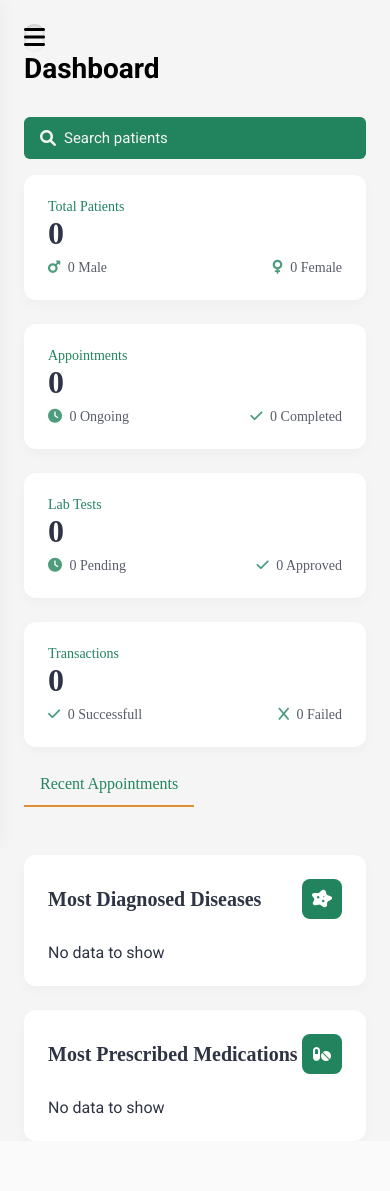
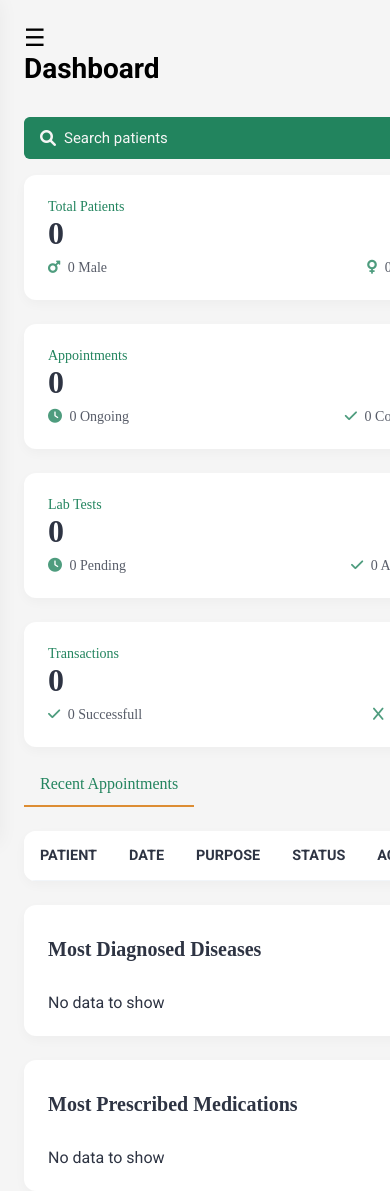
Before and after one commit to kevokagwima/Terra-Natural-Hub, a Flask app: page / in a window 390 px wide; the page is wider, and only the part inside the window is pictured. Before the commit the page ends 1114 px from the top of that part, so only its background shows below. Run offline with Flask 3, Linux system fonts and the light colour scheme; the visitor is signed in with stand-in values (Sample User, id 1); data comes from the database, SQL or seed files in the repository; data that the repository does not hold is empty.

Commit message:
Updated files

```diff
--- a/static/css/base.css
+++ b/static/css/base.css
@@ -56,10 +56,9 @@ h1 {
   display: none;
 }
 
-.hamburger p,
-.hamburger-side p {
-  color: var(--yellow);
-  font-size: 1.7rem;
+.hamburger p {
+  color: var(--dark);
+  font-size: 1.5rem;
 }
 
 p,
@@ -169,10 +168,20 @@ header {
 .sidebar-header {
   padding: 0 1.5rem;
   border-bottom: 1px solid #f1f5f9;
+  position: relative;
 }
 
 .sidebar-header img {
   height: 4rem;
+}
+
+#close-sidebar {
+  position: absolute;
+  color: red;
+  font-size: 2.5rem;
+  top: 0;
+  right: 1rem;
+  display: none;
 }
 
 .nav {
@@ -534,32 +543,30 @@ header {
   animation-play-state: paused;
 }
 
-/* Responsive */
-@media (max-width: 640px) {
-  .flash-messages {
-    max-width: calc(100% - 2rem);
-    left: 1rem;
-    right: 1rem;
-    top: 1rem;
-  }
-
-  @keyframes slide-in {
-    from {
-      transform: translateY(-100%);
-      opacity: 0;
-    }
-    to {
-      transform: translateY(0);
-      opacity: 1;
-    }
-  }
-}
-
 .header-logo {
   cursor: pointer;
 }
 
-/* === Responsive Adjustments === */
+@media screen and (max-width: 1000px) {
+  .sidebar {
+    transform: translateX(-100%);
+    transition: transform 0.3s ease;
+    z-index: 100;
+  }
+
+  .sidebar.open {
+    transform: translateX(0);
+  }
+
+  .main-content {
+    margin-left: 0;
+  }
+
+  .hamburger,
+  #close-sidebar {
+    display: block;
+  }
+}
 
 @media screen and (max-width: 900px) {
   #close-side-menu {
@@ -571,10 +578,6 @@ header {
     transition: 250ms ease-in;
     position: fixed;
     inset: 0;
-  }
-
-  .hamburger-side {
-    display: block;
   }
 }
 
@@ -595,8 +598,22 @@ header {
     display: none;
   }
 
-  .hamburger {
-    display: block;
+  .flash-messages {
+    max-width: calc(100% - 2rem);
+    left: 1rem;
+    right: 1rem;
+    top: 1rem;
+  }
+
+  @keyframes slide-in {
+    from {
+      transform: translateY(-100%);
+      opacity: 0;
+    }
+    to {
+      transform: translateY(0);
+      opacity: 1;
+    }
   }
 }
 
--- a/static/css/home.css
+++ b/static/css/home.css
@@ -564,11 +564,11 @@ input {
 }
 
 @media (max-width: 768px) {
-  table thead {
+  #patients-table thead {
     display: none;
   }
 
-  table tr {
+  #patients-table tr {
     display: none;
   }
 
@@ -581,25 +581,7 @@ input {
   }
 }
 
-@media (max-width: 1024px) {
-  .sidebar {
-    transform: translateX(-100%);
-    transition: transform 0.3s ease;
-    z-index: 100;
-  }
-
-  .sidebar.open {
-    transform: translateX(0);
-  }
-
-  .main-content {
-    margin-left: 0;
-  }
-
-  .mobile-menu-btn {
-    display: block;
-  }
-
+@media (max-width: 1000px) {
   .header {
     flex-direction: column;
     align-items: flex-start;
--- a/static/js/base.js
+++ b/static/js/base.js
@@ -16,9 +16,14 @@ function openTab(event, tabName) {
   event.currentTarget.classList.add("active");
 }
 
-function toggleMenu() {
-  const menu = document.getElementById("mobile-menu");
-  menu.classList.toggle("show");
+function openSideBar() {
+  const sidebar = document.querySelector(".sidebar");
+  sidebar.classList.add("open");
+}
+
+function closeSideBar() {
+  const sidebar = document.querySelector(".sidebar");
+  sidebar.classList.remove("open");
 }
 
 document.addEventListener("DOMContentLoaded", function () {
--- a/static/js/home.js
+++ b/static/js/home.js
@@ -1,8 +1,3 @@
-document.getElementById("mobileMenuBtn").addEventListener("click", function () {
-  document.querySelector(".sidebar").classList.toggle("open");
-});
-
-// Tab functionality
 const maintabs = document.querySelectorAll(".nav-item");
 const maintabContents = document.querySelectorAll(".tabContent");
 
--- a/templates/Main/analytics.html
+++ b/templates/Main/analytics.html
@@ -18,9 +18,6 @@ Analytics
 
 {% block body %}
 <div class="header">
-  <button class="mobile-menu-btn" id="mobileMenuBtn">
-    <i class="fas fa-bars"></i>
-  </button>
   <div class="page-title">
     <div class="page-title-box">
       <h1>Analytics</h1>
--- a/templates/Main/patient-profile.html
+++ b/templates/Main/patient-profile.html
@@ -18,9 +18,6 @@ Patient Profile | {{ patient.first_name }} {{ patient.last_name }}
 
 {% block body %}
 <div class="header">
-  <button class="mobile-menu-btn" id="mobileMenuBtn">
-    <i class="fas fa-bars"></i>
-  </button>
   <div class="page-title">
     <h1>Patient Profile</h1>
   </div>
--- a/templates/base.html
+++ b/templates/base.html
@@ -31,9 +31,6 @@
     </div>
     {% else %}
     <div class="hamburger-container">
-      <div class="hamburger" onclick="toggleMenu()">
-        <p>&#9776;</p>
-      </div>
       <div class="link1" id="mobile-menu">
         <a href="{{url_for('auth.signup')}}">Sign up</a>
         <a href="{{url_for('auth.signin')}}">Sign in</a>
@@ -47,6 +44,7 @@
         <a href="{{ url_for('admin.home') }}">
           <img src="{{ url_for('static', filename='image/logo.webp') }}" alt="Clinic Logo">
         </a>
+        <span onclick="closeSideBar()" id="close-sidebar">&Cross;</span>
       </div>
       <nav class="nav">
         {% block nav %} {% endblock %}
@@ -70,9 +68,6 @@
       </div>
     </aside>
     <main class="main-content">
-      <button class="mobile-menu-btn" id="mobileMenuBtn">
-        <i class="fas fa-bars"></i>
-      </button>
       {% with messages = get_flashed_messages(with_categories=True) %}
       {% if messages %}
       <div class="flash-messages">
@@ -92,6 +87,9 @@
       </div>
       {% endif %}
       {% endwith %}
+      <div class="hamburger" onclick="openSideBar()">
+        <p>&#9776;</p>
+      </div>
       {% block body %}{% endblock %}
     </main>
   </div>
```
